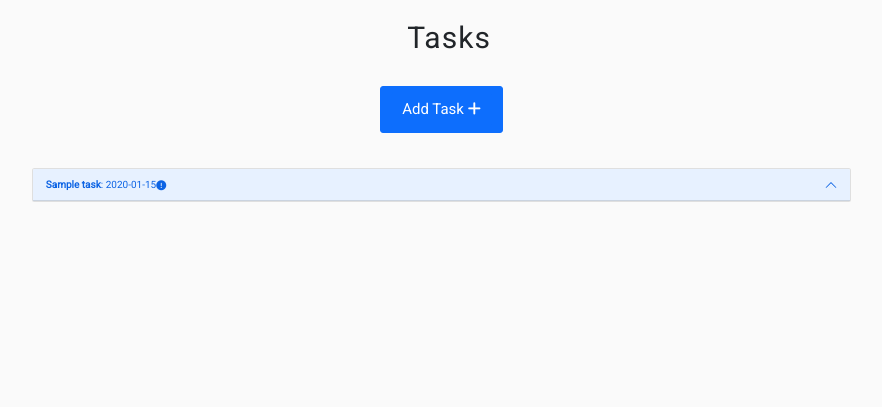
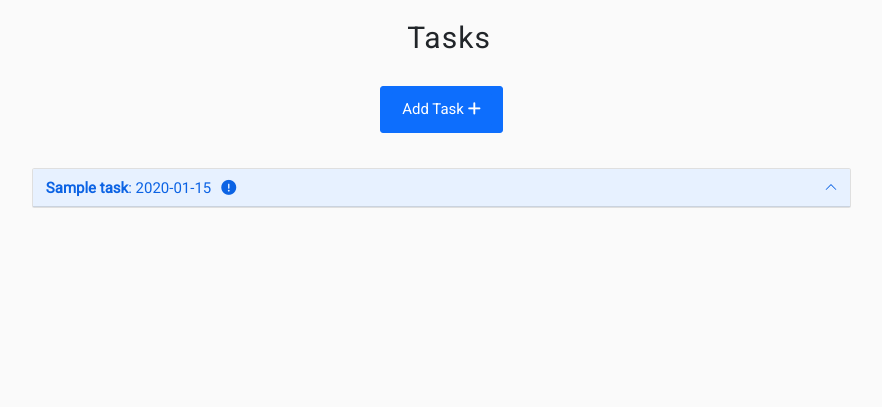
Before and after one commit to sam-timmins/taskmanager, a Flask app: page / in a window 1280 px wide. Shown: the part 50-457 px from the top of the page, without its empty margins (191-1073 px from the left). Run offline with Flask 2, Linux system fonts and the light colour scheme; tables that the repository leaves empty hold one stand-in row (values such as "Sample post"); some libraries are stand-ins or nearby versions.

Commit message:
Add more detail to task

```diff
--- a/taskmanager/static/css/style.css
+++ b/taskmanager/static/css/style.css
@@ -110,3 +110,11 @@ body {
 .input-group-text {
     width: 35%;
 }
+
+.task-important {
+    margin-left: 1rem;
+}
+
+.accordion-button {
+    font-size: 1.5rem;
+}
--- a/taskmanager/templates/add_task.html
+++ b/taskmanager/templates/add_task.html
@@ -48,7 +48,7 @@
                                 <label for="due_date" class="input-group-text" id="inputGroup-sizing-default">
                                     Due Date
                                 </label>
-                                <input id="due_date" name="due_date" type="date" class="form-control input-group-inputs"
+                                <input id="due_date" name="due_date" type="date" class="form-control input-group-inputs datepicker"
                                     aria-label="Sizing example input" aria-describedby="inputGroup-sizing-default"
                                     minlength="3" maxlength="25" required>
                             </div>
@@ -65,7 +65,7 @@
                                 <div
                                     class="form-check form-switch mx-5 d-flex justify-content-center align-items-center">
                                     <input class="form-check-input form-control input-group-inputs" type="checkbox"
-                                        role="switch" id="task_name" name="task_name">
+                                        role="switch" id="is_urgent" name="is_urgent">
                                 </div>
                             </div>
                         </div>
--- a/taskmanager/templates/tasks.html
+++ b/taskmanager/templates/tasks.html
@@ -20,26 +20,27 @@
 
 <div class="row container-fluid d-flex justify-content-center align-items-center my-5">
     <div class="col-8">
-        {% for task in tasks %}
-        <div class="accordion" id="accordionExample{{ task.id }}">
+        <div class="accordion" id="accordionExample">
+            {% for task in tasks %}
             <div class="accordion-item">
-              <h2 class="accordion-header" id="headingOne">
-                <button class="accordion-button" type="button" data-bs-toggle="collapse" data-bs-target="#collapse{{ task.id }}" aria-expanded="true" aria-controls="collapseOne">
+              <h2 class="accordion-header" id="heading{{ task.id }}">
+                <button class="accordion-button" type="button" data-bs-toggle="collapse" data-bs-target="#collapse{{ task.id }}" aria-expanded="true" aria-controls="collapse{{ task.id }}">
                     <strong>{{task.task_name}}</strong> : {{ task.due_date }}
                     {% if task.is_urgent == True %}
-                        <i class="fas fa-exclamation-circle"></i>
+                        <i class="fas fa-exclamation-circle task-important"></i>
                     {% endif %}
                 </button>
               </h2>
-              <div id="collapse{{ task.id }}" class="accordion-collapse collapse" aria-labelledby="headingOne" data-bs-parent="#accordionExample{{ task.id }}">
+              <div id="collapse{{ task.id }}" class="accordion-collapse collapse" aria-labelledby="heading{{ task.id }}" data-bs-parent="#accordionExample">
                 <div class="accordion-body">
                     <strong>{{ task.task_category }}</strong>
                     <p>{{ task.task_description }}</p>
                 </div>
               </div>
             </div>
+            {% endfor %}
           </div>
-          {% endfor %}
+
     </div>
 </div>
 
```
